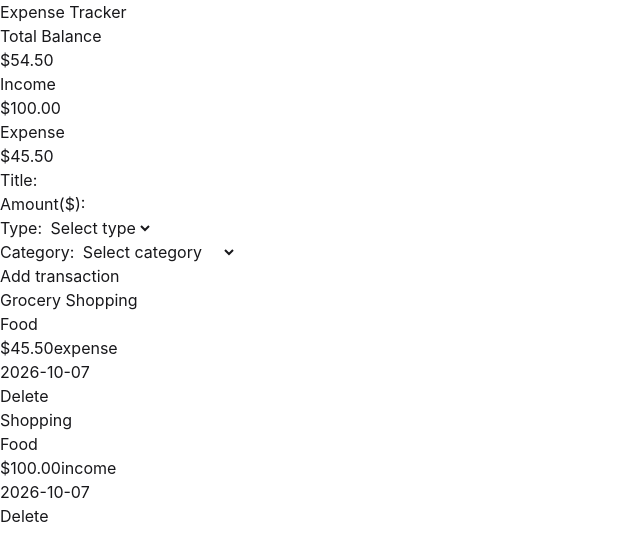
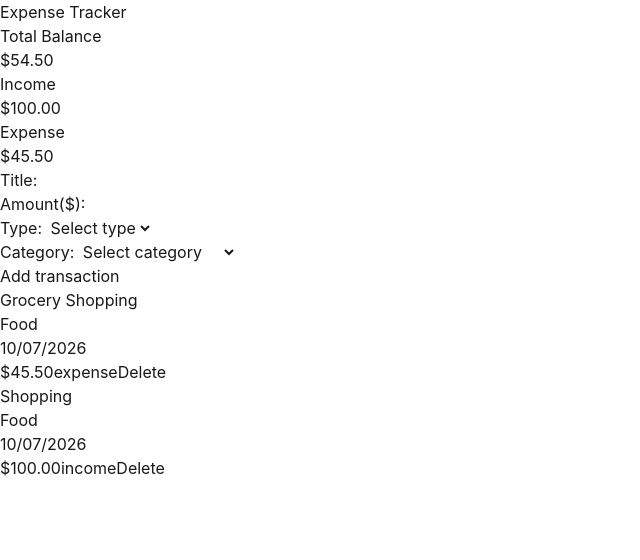
Before and after one commit to Kylian1592005/expense-tracker, a React (Vite) app: page / in a window 1280 px wide. Shown: the top 560 px of the page, without its empty margins (0-640 px from the left). Built offline with nearby package versions, Linux system fonts and the light colour scheme.

Commit message:
feat: add dayjs for date formatting and persist transactions in local storage

```diff
--- a/package.json
+++ b/package.json
@@ -11,6 +11,7 @@
   },
   "dependencies": {
     "@tailwindcss/vite": "^4.3.3",
+    "dayjs": "^1.11.23",
     "react": "^19.2.8",
     "react-dom": "^19.2.8",
     "tailwindcss": "^4.3.3"
--- a/src/App.jsx
+++ b/src/App.jsx
@@ -1,4 +1,4 @@
-import { useState } from "react";
+import { useEffect, useState } from "react";
 import "./App.css";
 import TransactionForm from "./components/TransactionForm";
 import SummaryCard from "./components/SummaryCard";
@@ -24,7 +24,14 @@ const data = [
 ];
 
 function App() {
-  const [storedTransactions, setStoredTransactions] = useState(data);
+  const [storedTransactions, setStoredTransactions] = useState(() => {
+    const storedData = localStorage.getItem("transactions");
+    return storedData ? JSON.parse(storedData) : data
+  });
+
+  useEffect(() => {
+    localStorage.setItem("transactions", JSON.stringify(storedTransactions));
+  }, [storedTransactions]);
 
   const typeExpense = storedTransactions.filter(
     (transaction) => transaction.type === "expense",
--- a/src/components/TransactionForm.jsx
+++ b/src/components/TransactionForm.jsx
@@ -66,7 +66,7 @@ export default function TransactionForm({
       amount: numericAmount,
       type,
       category,
-      date: new Date(),
+      date: new Date().toISOString(),
       id: newId ? newId + 1 : 1,
     };
     setStoredTransactions((prev) => [...prev, newTransaction]);
--- a/src/components/TransactionItem.jsx
+++ b/src/components/TransactionItem.jsx
@@ -1,3 +1,4 @@
+import dayjs from "dayjs";
 import { formatCurrency } from "../utils/formatCurrency";
 
 export default function TransactionItem({ transaction, onDeleteTransaction }) {
@@ -9,6 +10,10 @@ export default function TransactionItem({ transaction, onDeleteTransaction }) {
       </header>
 
       <div>
+        <p className="transaction-date">
+          {dayjs(transaction.date).format("MM/DD/YYYY")}
+        </p>
+
         <data
           value={transaction.amount}
           className={`transaction-amount ${transaction.type}`}
@@ -16,8 +21,10 @@ export default function TransactionItem({ transaction, onDeleteTransaction }) {
           {formatCurrency(transaction.amount)}
         </data>
         <span>{transaction.type}</span>
-        <p>{transaction.date}</p>
-        <button onClick={() => onDeleteTransaction(transaction.id)}>Delete</button>
+
+        <button onClick={() => onDeleteTransaction(transaction.id)}>
+          Delete
+        </button>
       </div>
     </article>
   );
```
Also changed, not shown: 1 other file (tests, documents, lock files or other folders).
